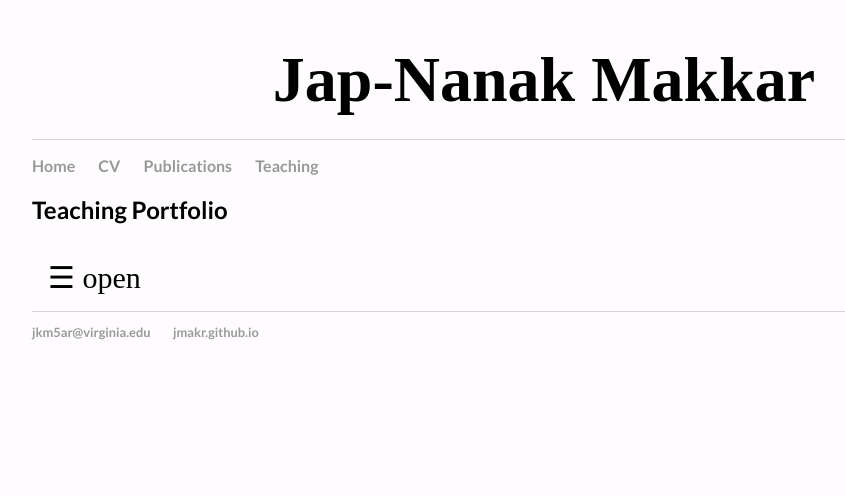
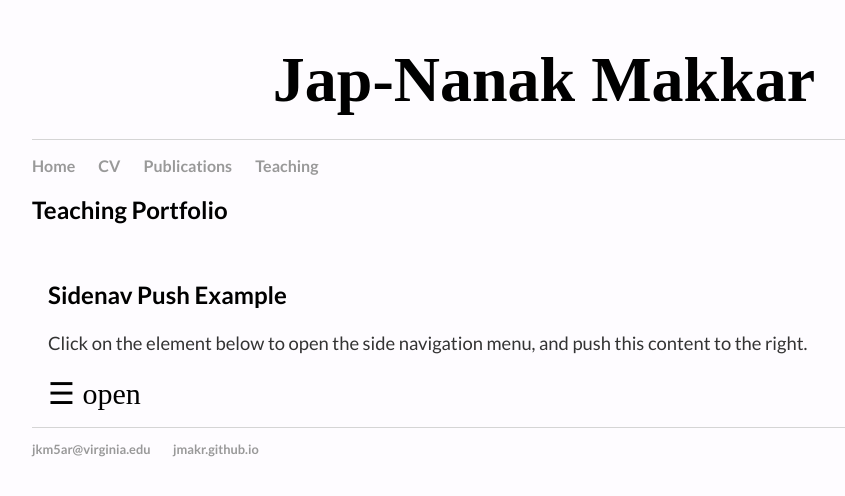
Before and after one commit to jmakr/jmakr.github.io, a Jekyll site: the page built from teaching/index.html, in a window 1280 px wide. Shown: the top 496 px of the page, without its empty margins (96-941 px from the left). Built offline with Jekyll 4.4.1, drawn with Linux system fonts in a browser that asks for light colours.

Commit message:
Update index.html

```diff
--- a/teaching/index.html
+++ b/teaching/index.html
@@ -7,6 +7,7 @@ title: Teaching Portfolio
 
 
 <style>
+
 .sidenav {
     height: 100%;
     width: 0;
@@ -55,13 +56,16 @@ title: Teaching Portfolio
 
 <div id="mySidenav" class="sidenav">
   <a href="javascript:void(0)" class="closebtn" onclick="closeNav()">&times;</a>
-  <a href="#">Digital Peripheries (Composition course, 2017)</a>
-  <a href="#">Gender Across New Media (Composition course, 2016)</a>
-  <a href="#">Past Courses</a>
+    padding-top: 5%;
+  <a href="#">Teaching History</a>
+  <a href="#">Courses Ready to Teach</a>
+  <a href="#">Course Evaluations</a>
   <a href="#">Statement of Teaching Philosophy</a>
 </div>
 
 <div id="main">
+  <h2>Sidenav Push Example</h2>
+  <p>Click on the element below to open the side navigation menu, and push this content to the right.</p>
   <span style="font-size:30px;cursor:pointer" onclick="openNav()">&#9776; open</span>
 </div>
 
```
Also changed, not shown: other parts of teaching/index.html (+0 -2 lines).
